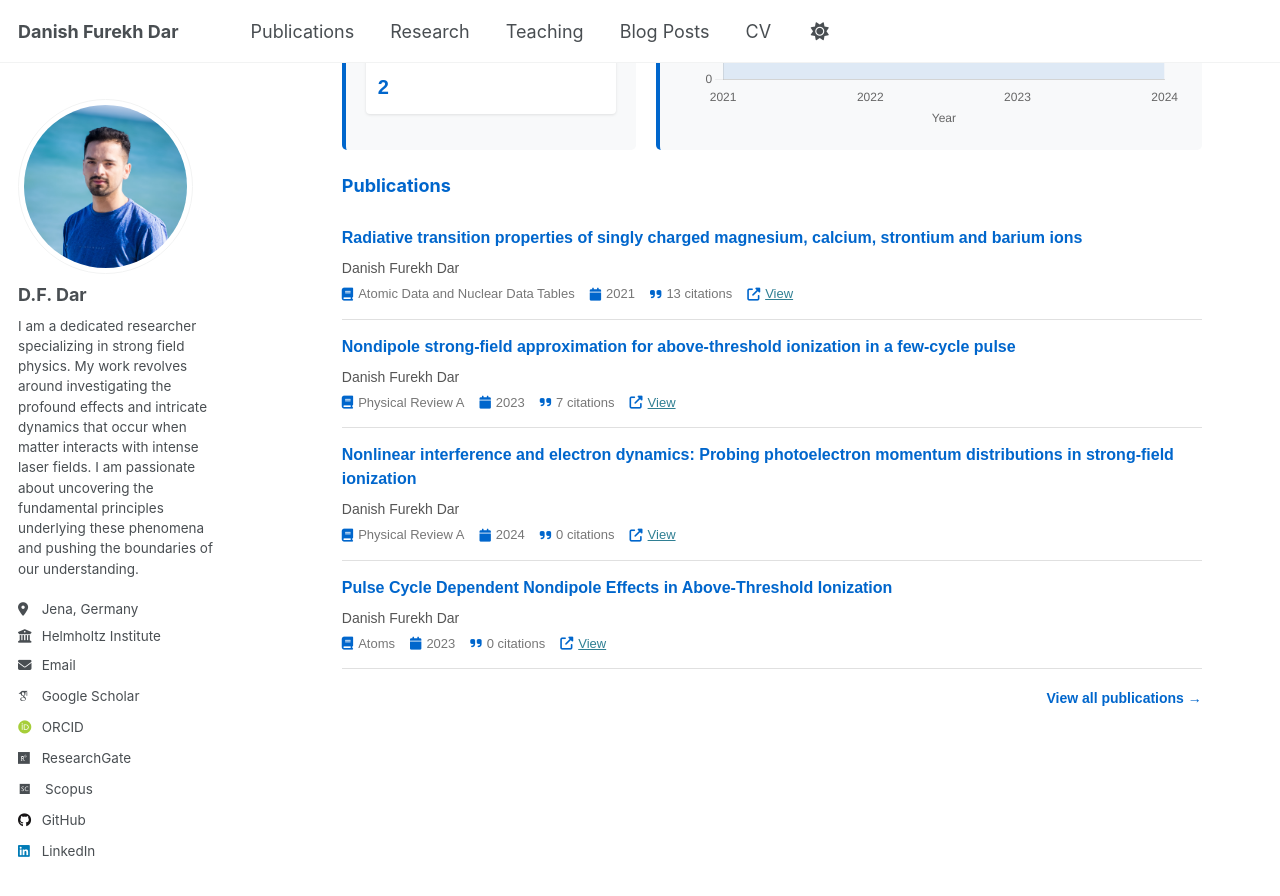
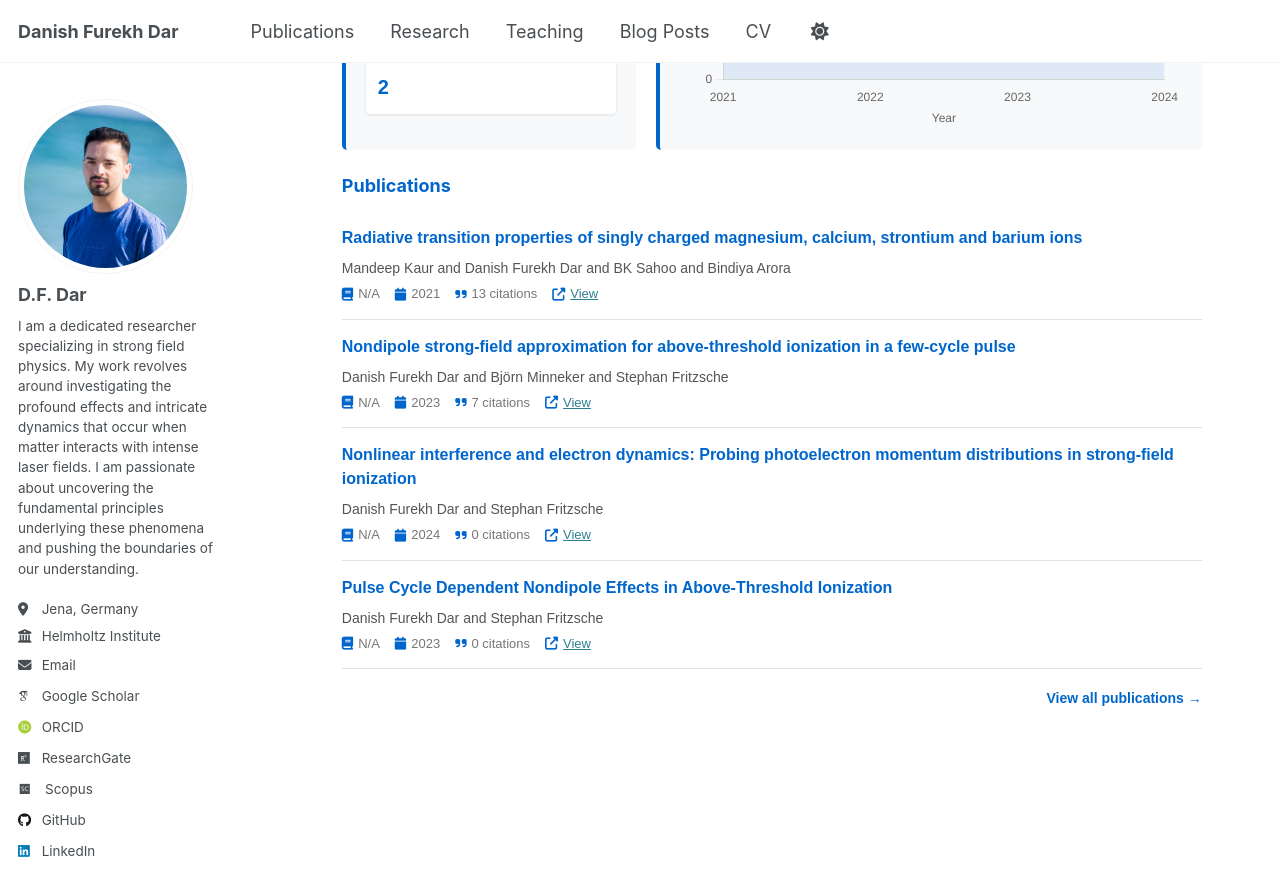
Before and after one commit to danishfurekhdar/danishfurekhdar.github.io, a Jekyll site: the page built from _pages/publications.html, in a window 1280 px wide and 900 px high, scrolled down 456 px. Shown: the top 896 px of the window. Built offline with Jekyll 4.4.1, drawn with Linux system fonts in a browser that asks for light colours; nearby versions of some CDN libraries; some web fonts are replaced.

Commit message:
Update scholar_publications.json

```diff
--- a/_data/scholar_publications.json
+++ b/_data/scholar_publications.json
@@ -1,30 +1,34 @@
 [
   {
     "title": "Radiative transition properties of singly charged magnesium, calcium, strontium and barium ions",
+    "authors": "Mandeep Kaur and Danish Furekh Dar and BK Sahoo and Bindiya Arora",
     "year": 2021,
     "citations": 13,
-    "venue": "Atomic Data and Nuclear Data Tables",
+    "venue": "N/A",
     "url": "https://www.sciencedirect.com/science/article/pii/S0092640X20300449"
   },
   {
     "title": "Nondipole strong-field approximation for above-threshold ionization in a few-cycle pulse",
+    "authors": "Danish Furekh Dar and Bj\u00f6rn Minneker and Stephan Fritzsche",
     "year": 2023,
     "citations": 7,
-    "venue": "Physical Review A",
+    "venue": "N/A",
     "url": "https://journals.aps.org/pra/abstract/10.1103/PhysRevA.107.053102"
   },
   {
     "title": "Nonlinear interference and electron dynamics: Probing photoelectron momentum distributions in strong-field ionization",
+    "authors": "Danish Furekh Dar and Stephan Fritzsche",
     "year": 2024,
     "citations": 0,
-    "venue": "Physical Review A",
+    "venue": "N/A",
     "url": "https://journals.aps.org/pra/abstract/10.1103/PhysRevA.109.L041101"
   },
   {
     "title": "Pulse Cycle Dependent Nondipole Effects in Above-Threshold Ionization",
+    "authors": "Danish Furekh Dar and Stephan Fritzsche",
     "year": 2023,
     "citations": 0,
-    "venue": "Atoms",
+    "venue": "N/A",
     "url": "https://www.mdpi.com/2218-2004/11/6/97"
   }
 ]
```
